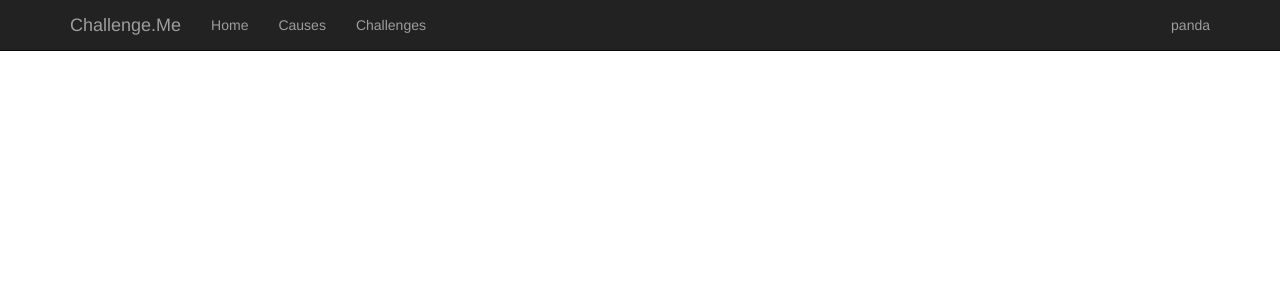
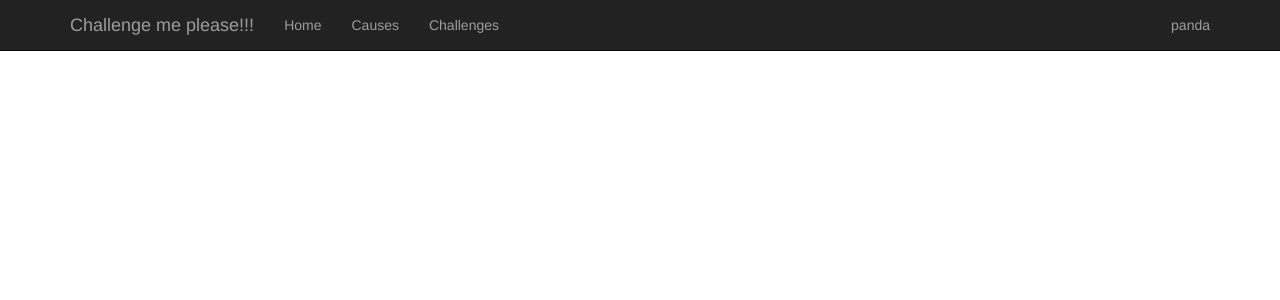
Before and after one commit to MightyPixel/challenge-me, a Django app: page /causes/ in a window 1280 px wide. Shown: the top 300 px of the page. Run offline with Django 3.2, Linux system fonts and the light colour scheme; a user stored in the database is signed in; data comes from the database, SQL or seed files in the repository; parts of the project's set-up code (start-up, migrations or seed data) failed here and were passed over; some libraries are stand-ins or nearby versions.

Commit message:
Change title

```diff
--- a/challenge_me/templates/base.html
+++ b/challenge_me/templates/base.html
@@ -21,7 +21,7 @@
                 <span class="icon-bar"></span>
                 <span class="icon-bar"></span>
               </button>
-              <a class="navbar-brand" href="#">Challenge.Me</a>
+              <a class="navbar-brand" href="#">Challenge me please!!!</a>
             </div>
             <div class="navbar-collapse collapse">
               <ul class="nav navbar-nav">
```
